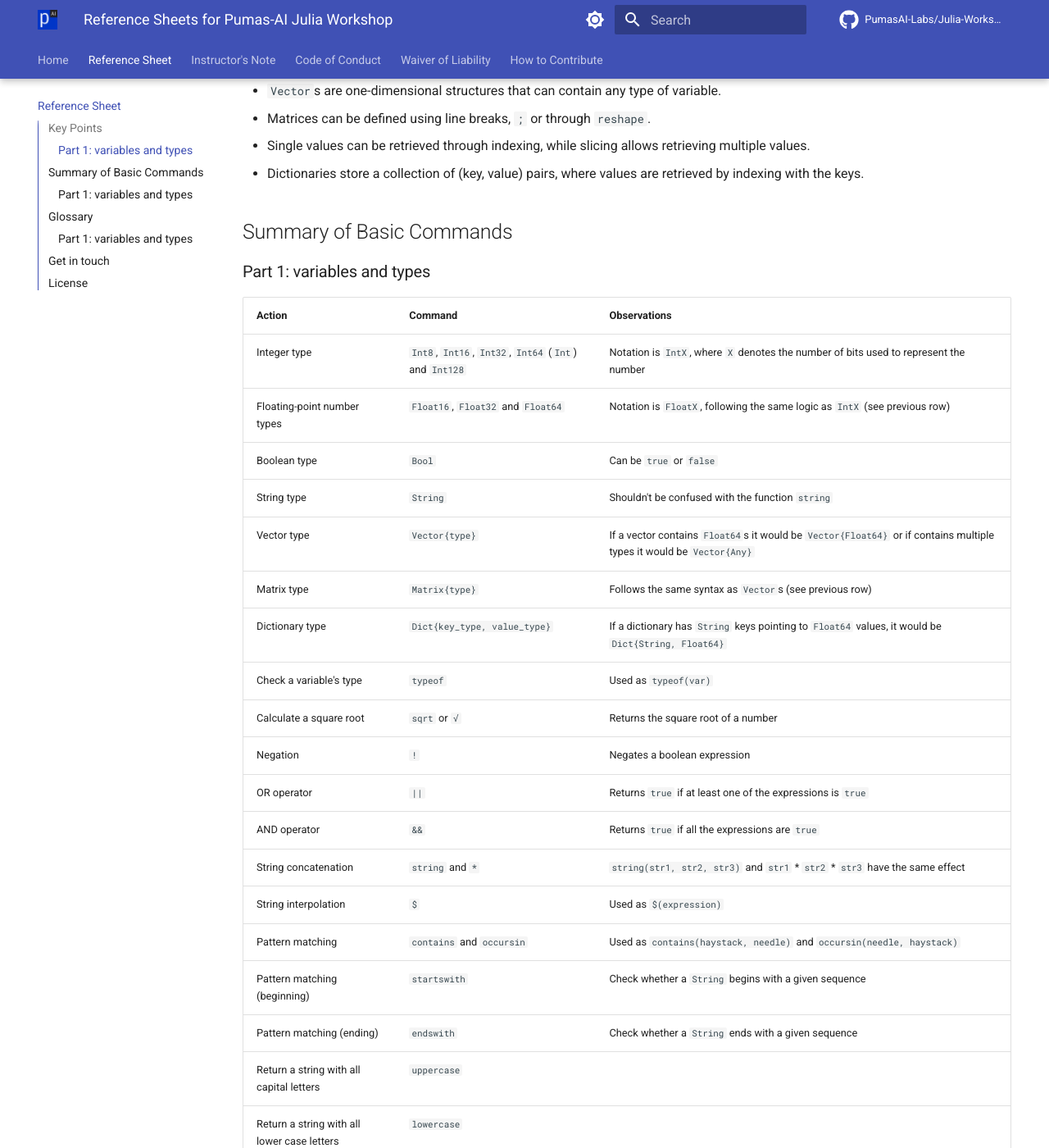
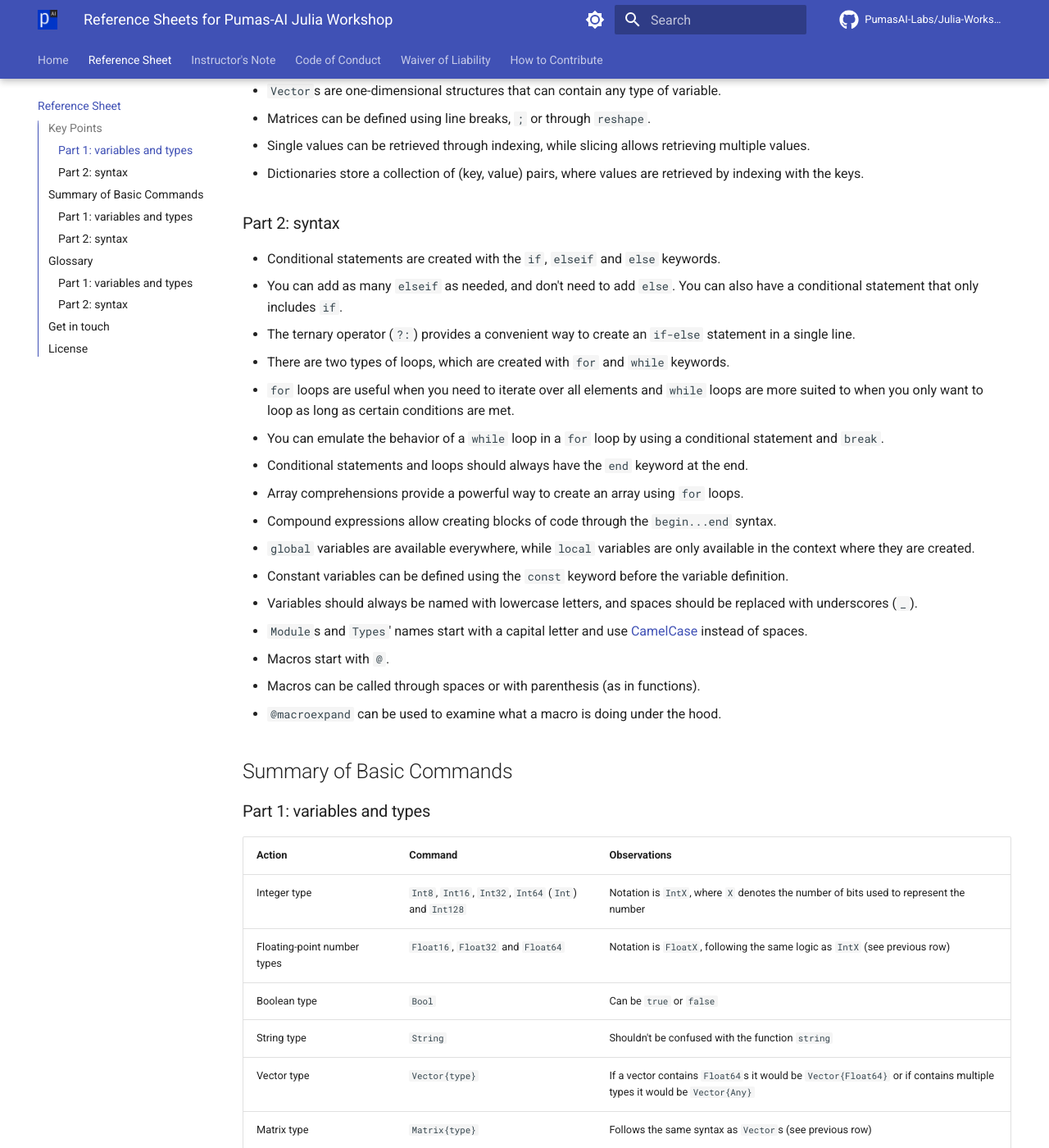
Before and after one commit to PumasAI-Labs/Julia-Workshop, an MkDocs documentation site: the page built from docs/reference.md, in a window 1280 px wide and 1400 px high, scrolled down 857 px. Shown: the whole window at 82% size. Built offline with MkDocs 1.6.1 and Material for MkDocs 9.7.7, drawn with Linux system fonts in a browser that asks for light colours; comment, search, counter and statistics services are not loaded; some of the changed text lies outside the part shown.

Commit message:
Added content to reference sheet

```diff
--- a/docs/reference.md
+++ b/docs/reference.md
@@ -34,6 +34,35 @@ retrieving multiple values.
 - Dictionaries store a collection of (key, value) pairs, where values are
 retrieved by indexing with the keys.
 
+### Part 2: syntax
+
+- Conditional statements are created with the `if`, `elseif` and `else`
+keywords.
+- You can add as many `elseif` as needed, and don't need to add `else`. You can
+also have a conditional statement that only includes `if`.
+- The ternary operator (`?:`) provides a convenient way to create an `if-else`
+statement in a single line.
+- There are two types of loops, which are created with `for` and `while` keywords.
+- `for` loops are useful when you need to iterate over all elements and
+`while` loops are more suited to when you only want to loop as long as certain
+conditions are met.
+- You can emulate the behavior of a `while` loop in a `for` loop by using
+a conditional statement and `break`.
+- Conditional statements and loops should always have the `end` keyword at the end.
+- Array comprehensions provide a powerful way to create an array using `for`
+loops.
+- Compound expressions allow creating blocks of code through the `begin...end` syntax.
+- `global` variables are available everywhere, while `local` variables are
+only available in the context where they are created.
+- Constant variables can be defined using the `const` keyword before the variable definition.
+- Variables should always be named with lowercase letters, and spaces should
+be replaced with underscores (`_`).
+- `Module`s and `Types`' names start with a capital letter and use
+[CamelCase](https://en.wikipedia.org/wiki/Camel_case) instead of spaces.
+- Macros start with `@`.
+- Macros can be called through spaces or with parenthesis (as in functions).
+- `@macroexpand` can be used to examine what a macro is doing under the hood.
+
 ## Summary of Basic Commands
 
 ### Part 1: variables and types
@@ -64,6 +93,24 @@ retrieved by indexing with the keys.
 | Reshape a `Vector` | `reshape` | Used as `reshape(vector, new_shape)`, where `new_shape` could be `(3, 3)` to create a 3x3 matrix (if `vector` contains the appropriate number of elements) |
 | Indexing or slicing | `vector[1]`, `vector[1:10]`, `matrix[1, 2]`, `matrix[1:3, 2:4]` | Indexing returns a single value, while slicing returns multiple values |
 
+### Part 2: syntax
+
+| Action      | Command       | Observations          |
+| ----------- | ------------- | --------------------- |
+| Create a conditional statement | `if`, `elseif`, `else` | Should always contain `if`, but `elseif` and `else` are optional |
+| Create a one line `if-else` conditional statement | `<boolean> ? <run if true> : <run if false>` | Known as ternary operator |
+| Create a `for` loop | `for` | Iterates over all elements |
+| Create a `while` loop | `while` | Iterates as long as a boolean expression is `true` |
+| Exit a loop | `break` | |
+| Create an array with a `for` loop | `[<expression involving i> for i in collection]` | Known as array comprehensions |
+| Create a code block | `begin...end` | |
+| Define a global variable | `global` | Used as `global var = var_value` |
+| Define a local variable | `local` | Used as `local var = var_value` |
+| Define a constant variable | `const` | Used as `const var = var_value`  |
+| Import a module | `using` or `import` | `using` makes the content from the package directly available, while import requires `Package.func` to use it |
+| Macro call | `@macro arg` or `@macro(arg)` | |
+| See what a macro is doing under the hood | `@macroexpand <macro call>` | |
+
 ## Glossary
 
 ### Part 1: variables and types
@@ -86,6 +133,25 @@ in science, mathematics and engineering.
 
 : Type of variables that stores a collection of (key, value) pairs.
 
+### Part 2: syntax
+
+`Conditional statement`
+
+: Expression that allows controlling a program's flow of execution based on the value of a boolean expression.
+
+`Loops`
+
+: Tool that allows controlling a program's flow of execution through the repeated evaluation of an expression.
+
+`Camel Case`
+
+: Writing style where spaces are replaced by capital letters (e.g Camel case becomes CamelCase). `Module`s and
+`Type`s are named using this style in Julia.
+
+`Macros`
+
+: Special tool for [metaprogramming](https://docs.julialang.org/en/v1/manual/metaprogramming/) in Julia.
+
 ## Get in touch
 
 If you have any suggestions or want to get in touch with our education team,
```
